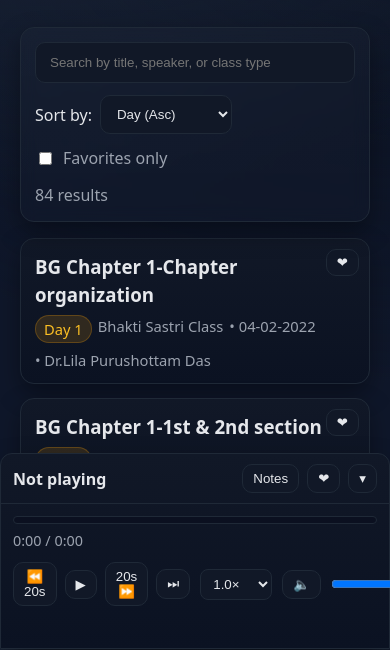
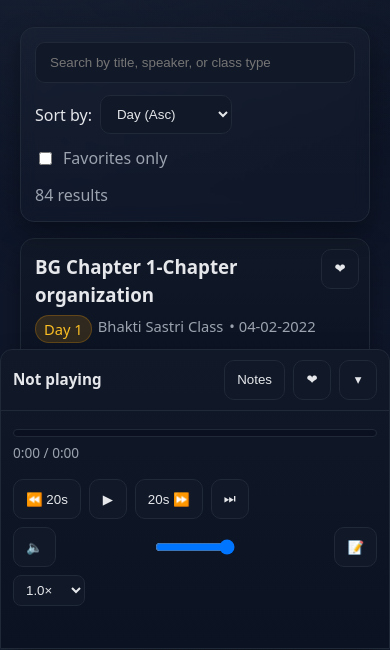
Before and after one commit to ManideepDonkena/BG-Comprehensive-Course, a plain HTML site: page index.html in a window 390 px wide. Shown: the part 195-845 px from the top of the page. Drawn offline with Linux system fonts and the light colour scheme.

Commit message:
feat: Improve audio player layout and touch interactions for better usability

```diff
--- a/style.css
+++ b/style.css
@@ -12,6 +12,9 @@
     --border: #1f2937;
     --shadow: 0 10px 25px rgba(0,0,0,.35);
     --radius: 14px;
+    /* Player/Safe area */
+    --player-bottom-pad: calc(110px + env(safe-area-inset-bottom, 0px));
+    --tap-target: 40px;
 }
 
 * { box-sizing: border-box; }
@@ -28,6 +31,8 @@ body {
                 var(--bg);
     color: var(--text);
     line-height: 1.5;
+    /* Prevent content from being hidden under the fixed docked player */
+    padding-bottom: var(--player-bottom-pad);
 }
 
 .site-header {
@@ -166,6 +171,8 @@ body {
     width: 100%;
     z-index: 50;
     border-radius: 12px 12px 0 0;
+    /* Respect device safe-area (notches/home bars) */
+    padding-bottom: env(safe-area-inset-bottom, 0px);
 }
 
 .player-card.hidden { display: none; }
@@ -188,7 +195,9 @@ body {
     color: var(--text);
     border: 1px solid var(--border);
     border-radius: 10px;
-    padding: 6px 10px;
+    padding: 8px 12px;
+    min-height: var(--tap-target);
+    min-width: 38px;
     cursor: pointer;
 }
 .icon-btn:hover { background: var(--card-hover); }
@@ -227,6 +236,7 @@ body {
     -webkit-user-select: none;
     user-select: none;
     margin-bottom: 8px;
+    padding: 6px 0; /* increase hit-area for touch */
 }
 .progress-rail {
     position: relative;
@@ -278,7 +288,7 @@ body {
 */
 
 /* Custom controls */
-.controls-row { display: flex; align-items: center; justify-content: space-between; gap: 10px; margin: 10px 0; }
+.controls-row { display: flex; align-items: center; justify-content: space-between; gap: 10px; margin: 10px 0; flex-wrap: wrap; }
 .controls-left, .controls-mid, .controls-right { display: inline-flex; align-items: center; gap: 8px; }
 .controls-mid select { padding: 6px 8px; border-radius: 8px; border: 1px solid var(--border); background: var(--panel); color: var(--text); }
 .controls-right input[type="range"] { width: 120px; }
@@ -288,7 +298,7 @@ body {
 .notes-panel {
     position: fixed;
     right: 16px;
-    bottom: 76px; /* above docked player */
+    bottom: calc(84px + env(safe-area-inset-bottom, 0px)); /* above docked player */
     width: min(420px, 90vw);
     max-height: 60vh;
     overflow: auto;
@@ -358,3 +368,30 @@ body {
 .clip-actions { display: flex; justify-content: flex-end; gap: 8px; padding: 10px 12px; border-top: 1px solid var(--border); }
 .clip-transport { display: flex; align-items: center; gap: 8px; }
 .clip-loop { color: var(--muted); display: inline-flex; align-items: center; gap: 6px; margin-left: auto; }
+
+/* Touch-friendly adjustments */
+@media (pointer: coarse) {
+    .progress-rail { height: 12px; }
+    .icon-btn { padding: 10px 14px; min-height: 44px; }
+}
+
+/* Responsive layout for player */
+@media (max-width: 900px) {
+    .controls-right input[type="range"] { width: 100px; }
+}
+
+@media (max-width: 720px) {
+    .player-header { flex-wrap: wrap; gap: 6px; }
+    .now-title { max-width: 100%; }
+    .controls-row { gap: 8px; }
+    .controls-left { order: 1; }
+    .controls-right { order: 2; flex: 1 1 100%; justify-content: space-between; }
+    .controls-mid { order: 3; flex: 1 1 100%; justify-content: flex-start; }
+    .controls-right input[type="range"] { width: 90px; }
+}
+
+@media (max-width: 480px) {
+    .now-title { font-size: 0.95rem; }
+    .progress-times { font-size: 0.85rem; }
+    .controls-right input[type="range"] { width: 80px; }
+}
```
